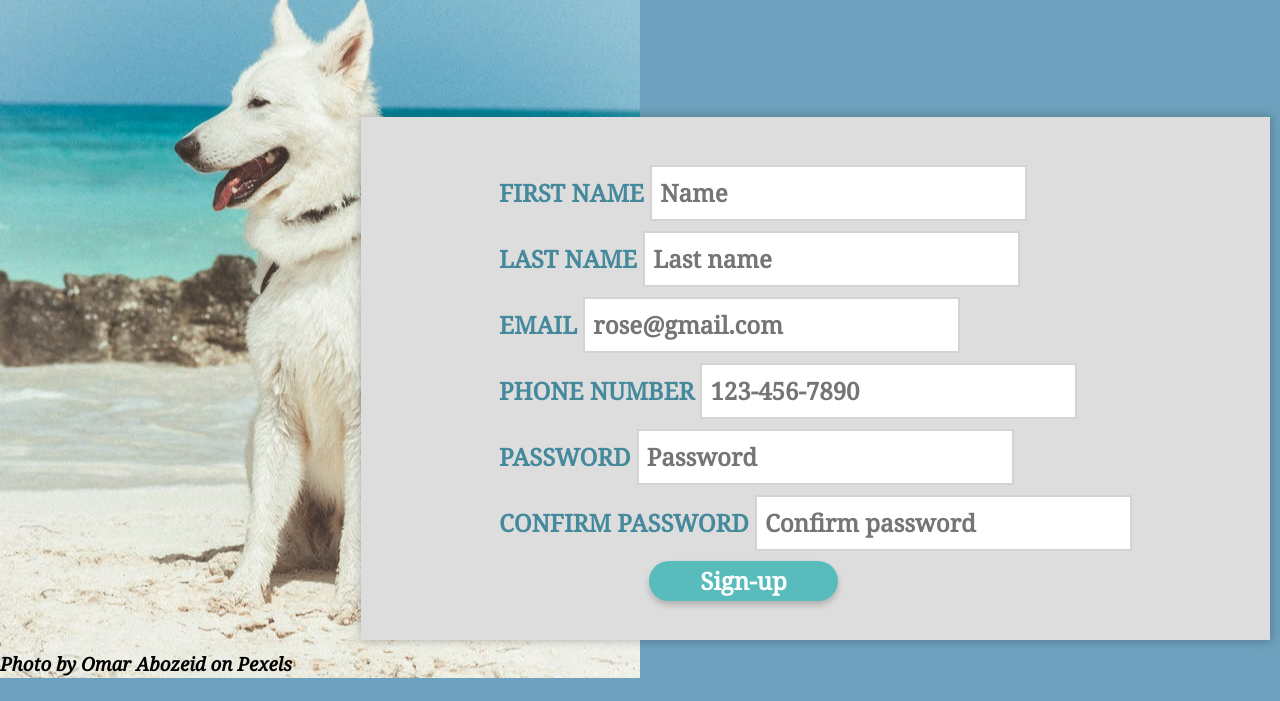
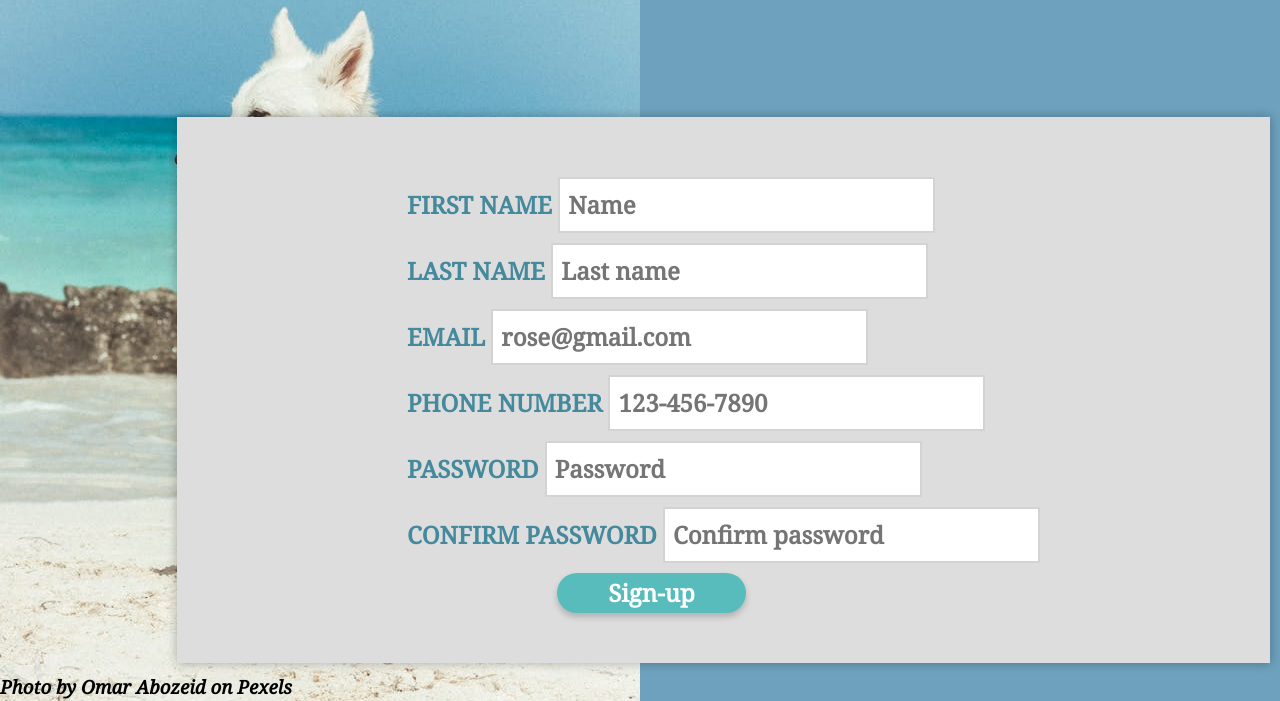
Before and after one commit to raysu929/Odin-Sign-up-Form, a plain HTML site: page index.html in a window 1280 px wide. Shown: the part 139-840 px from the top of the page. Before the commit the page ends 817 px from the top, so only its background shows below. Drawn offline with Linux system fonts and the light colour scheme; files whose address does not match are found by name.

Commit message:
Change vw to px in form padding.

```diff
--- a/styles.css
+++ b/styles.css
@@ -81,7 +81,7 @@ h1, h2, h3, h4, h5, h6 {
 form {
   background-color: #ddd;
  color: rgb(69, 137, 156);
-  padding:3vw 10vw;
+  padding:50px 220px;
   font-weight: bold;
   font-size: 1.5rem;
   margin-top: 100px;
```
